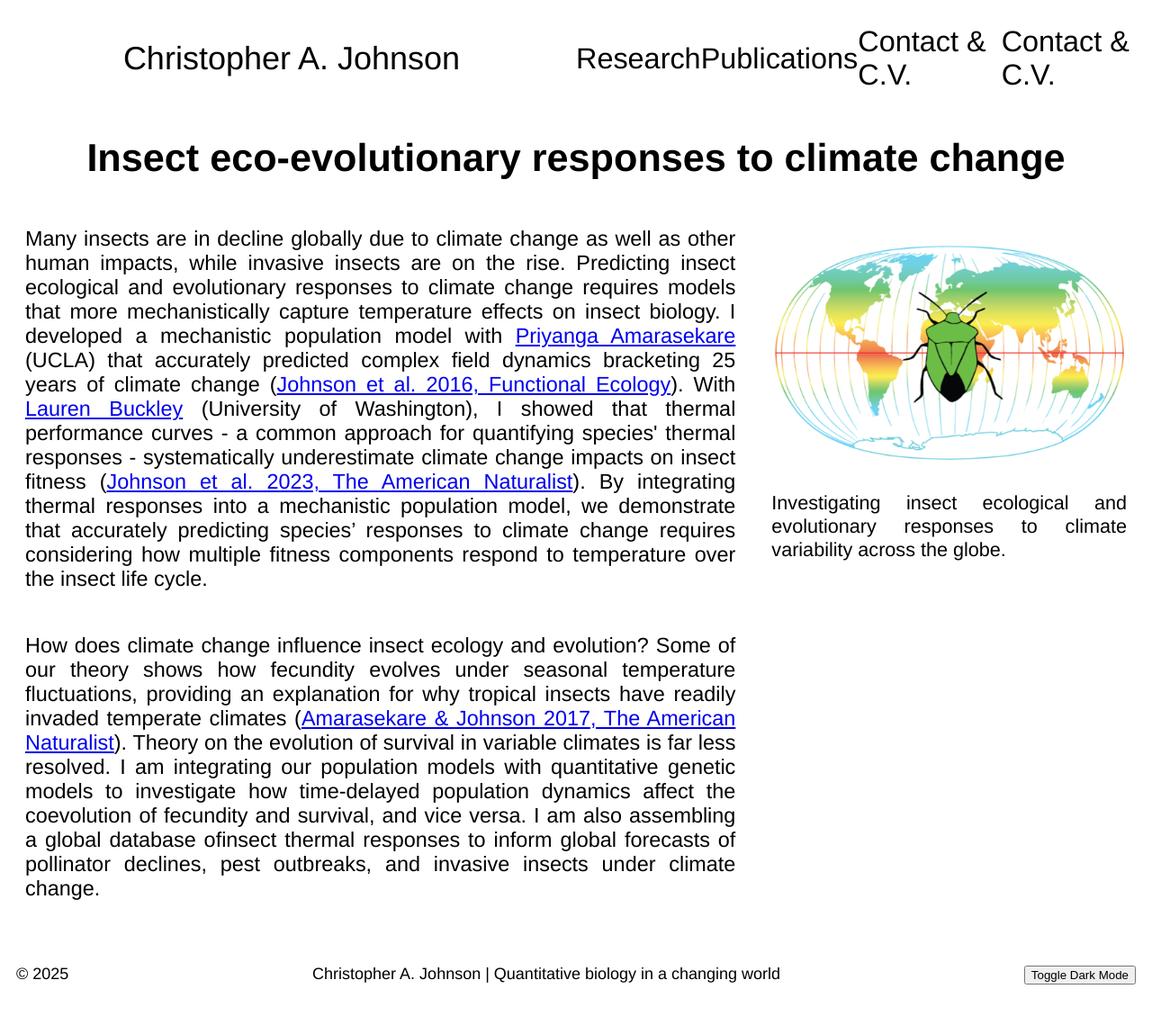
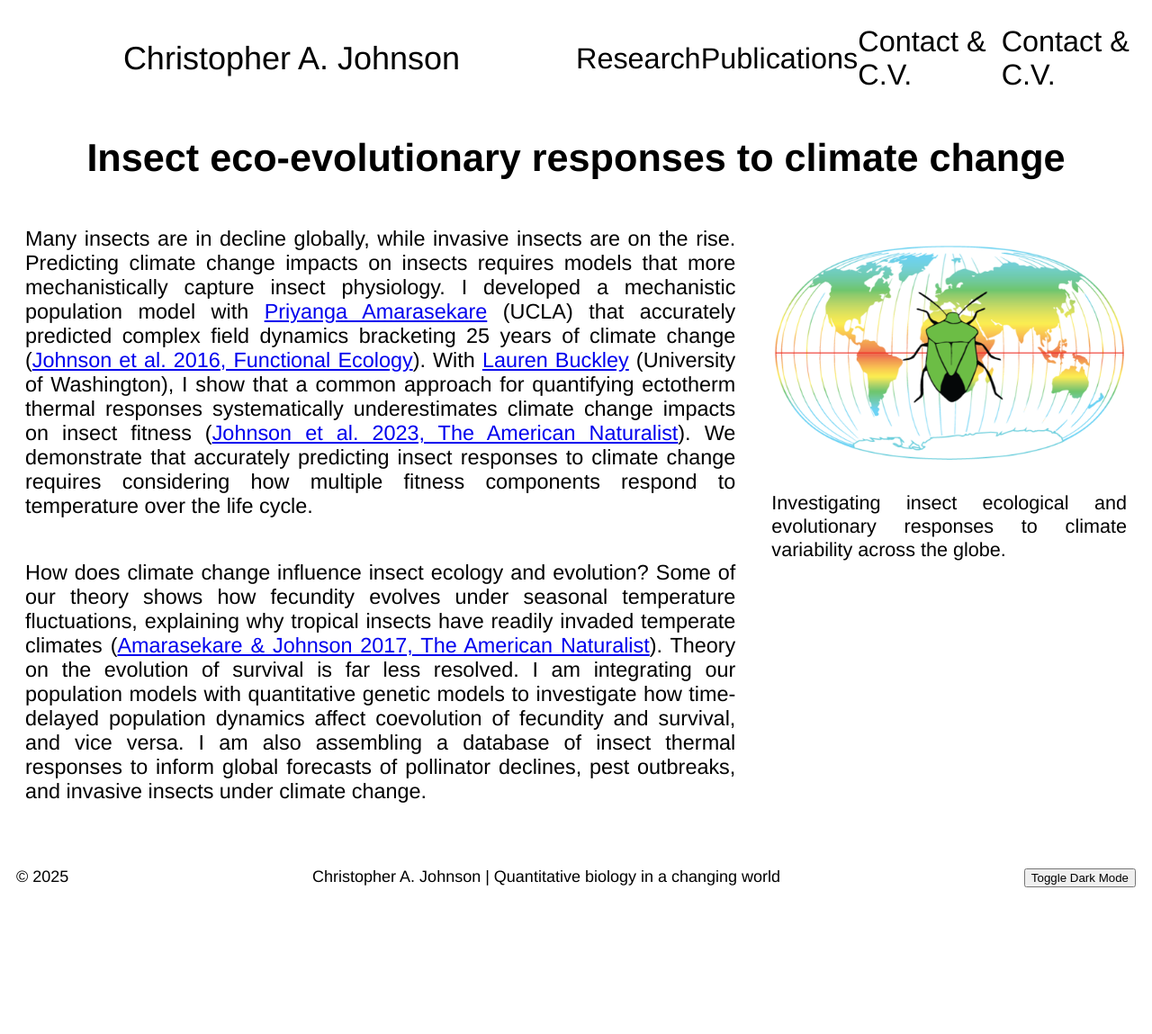
Before and after one commit to chrisajohnson/chrisajohnson.github.io, a Jekyll site: the page built from research/insect_responses.md, in a window 1280 px wide. Shown: the whole page at 90% size. Built offline with Jekyll 4.4.1, drawn with Linux system fonts in a browser that asks for light colours; after the commit the page ends 1041 px from its top, so only the background shows below that.

Commit message:
Update insect_responses.md

```diff
--- a/research/insect_responses.md
+++ b/research/insect_responses.md
@@ -5,10 +5,10 @@
 ---
 
 <div class="content-left">
-  <p>Many insects are in decline globally due to climate change as well as other human impacts, while invasive insects are on the rise. Predicting insect ecological and evolutionary responses to climate change requires models that more mechanistically capture temperature effects on insect biology. I developed a mechanistic population model with <a href="https://www.gf.org/fellows/priyanga-amarasekare/" target="_blank" rel="noopener">Priyanga Amarasekare</a> (UCLA) that accurately predicted complex field dynamics bracketing 25 years of climate change (<a href="https://chrisajohnson.github.io/publications/" target="_blank" rel="noopener">Johnson et al. 2016, Functional Ecology</a>). With <a href="https://huckleylab.github.io/" target="_blank" rel="noopener">Lauren Buckley</a> (University of Washington), I showed that thermal performance curves - a common approach for quantifying species' thermal responses - systematically underestimate climate change impacts on insect fitness (<a href="https://chrisajohnson.github.io/publications/" target="_blank" rel="noopener">Johnson et al. 2023, The American Naturalist</a>). By integrating thermal responses into a mechanistic population model, we demonstrate that accurately predicting species’ responses to climate change requires considering how multiple fitness components respond to temperature over the insect life cycle.
+  <p>Many insects are in decline globally, while invasive insects are on the rise. Predicting climate change impacts on insects requires models that more mechanistically capture insect physiology. I developed a mechanistic population model with <a href="https://www.gf.org/fellows/priyanga-amarasekare/" target="_blank" rel="noopener">Priyanga Amarasekare</a> (UCLA) that accurately predicted complex field dynamics bracketing 25 years of climate change (<a href="https://chrisajohnson.github.io/publications/" target="_blank" rel="noopener">Johnson et al. 2016, Functional Ecology</a>). With <a href="https://huckleylab.github.io/" target="_blank" rel="noopener">Lauren Buckley</a> (University of Washington), I show that a common approach for quantifying ectotherm thermal responses systematically underestimates climate change impacts on insect fitness (<a href="https://chrisajohnson.github.io/publications/" target="_blank" rel="noopener">Johnson et al. 2023, The American Naturalist</a>). We demonstrate that accurately predicting insect responses to climate change requires considering how multiple fitness components respond to temperature over the life cycle.
 
 </p>
-  <p>How does climate change influence insect ecology and evolution? Some of our theory shows how fecundity evolves under seasonal temperature fluctuations, providing an explanation for why tropical insects have readily invaded temperate climates (<a href="https://chrisajohnson.github.io/publications/" target="_blank" rel="noopener">Amarasekare & Johnson 2017, The American Naturalist</a>). Theory on the evolution of survival in variable climates is far less resolved. I am integrating our population models with quantitative genetic models to investigate how time-delayed population dynamics affect the coevolution of fecundity and survival, and vice versa. I am also assembling a global database ofinsect thermal responses to inform global forecasts of pollinator declines, pest outbreaks, and invasive insects under climate change.
+  <p>How does climate change influence insect ecology and evolution? Some of our theory shows how fecundity evolves under seasonal temperature fluctuations, explaining why tropical insects have readily invaded temperate climates (<a href="https://chrisajohnson.github.io/publications/" target="_blank" rel="noopener">Amarasekare & Johnson 2017, The American Naturalist</a>). Theory on the evolution of survival is far less resolved. I am integrating our population models with quantitative genetic models to investigate how time-delayed population dynamics affect coevolution of fecundity and survival, and vice versa. I am also assembling a database of insect thermal responses to inform global forecasts of pollinator declines, pest outbreaks, and invasive insects under climate change.
 </p>
 </div>
 
```
